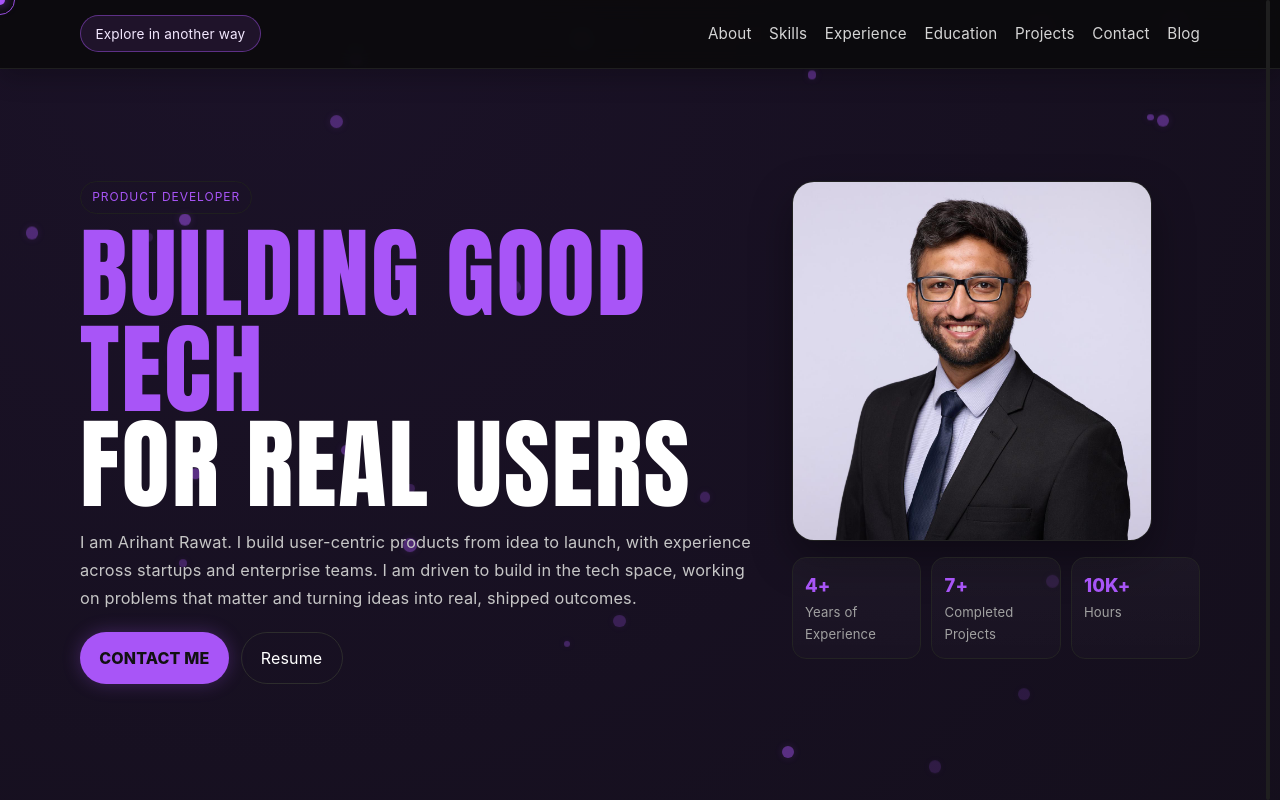
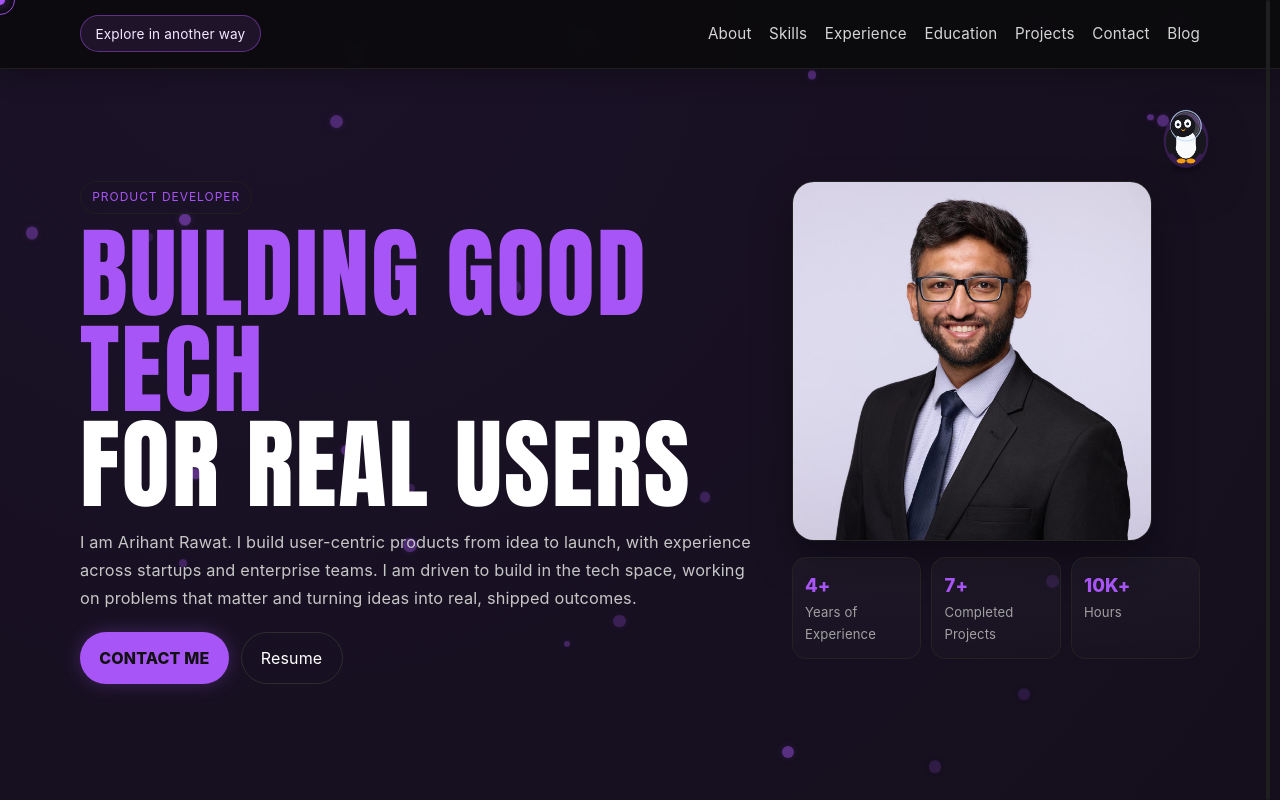
Before and after one commit to ArihantRawat/arihant-portfolio, a Next.js app: page / in a window 1280 px wide. Shown: the top 800 px of the page. Built offline with nearby package versions, Linux system fonts and the light colour scheme.

Commit message:
feat: mount portfolio assistant in root layout

```diff
--- a/src/app/layout.tsx
+++ b/src/app/layout.tsx
@@ -3,6 +3,7 @@ import { Suspense } from "react";
 import Script from "next/script";
 import { Geist, Geist_Mono } from "next/font/google";
 import GAAttribution from "@/components/ga-attribution";
+import PortfolioAvatarAssistant from "@/components/portfolio-avatar-assistant";
 import "./globals.css";
 
 const geistSans = Geist({
@@ -48,6 +49,7 @@ export default function RootLayout({
           <GAAttribution />
         </Suspense>
         {children}
+        <PortfolioAvatarAssistant />
       </body>
     </html>
   );
```
